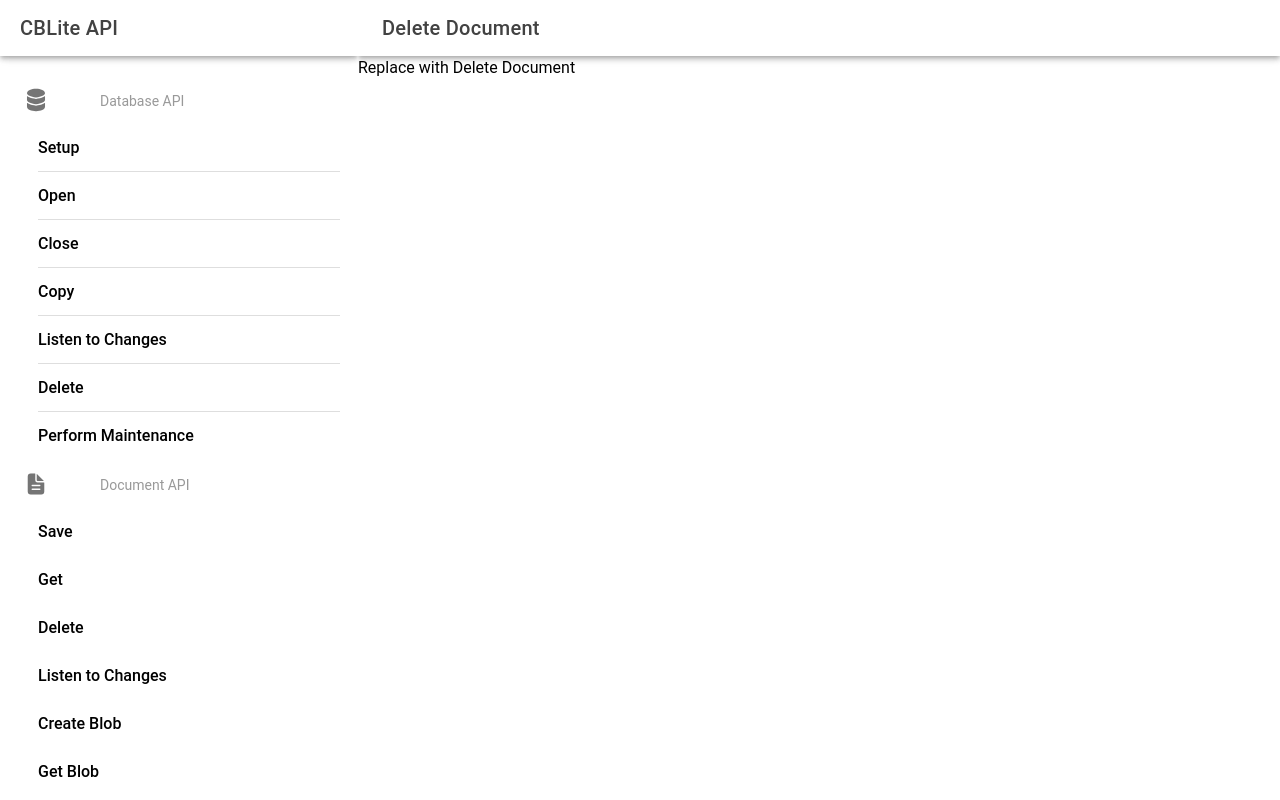
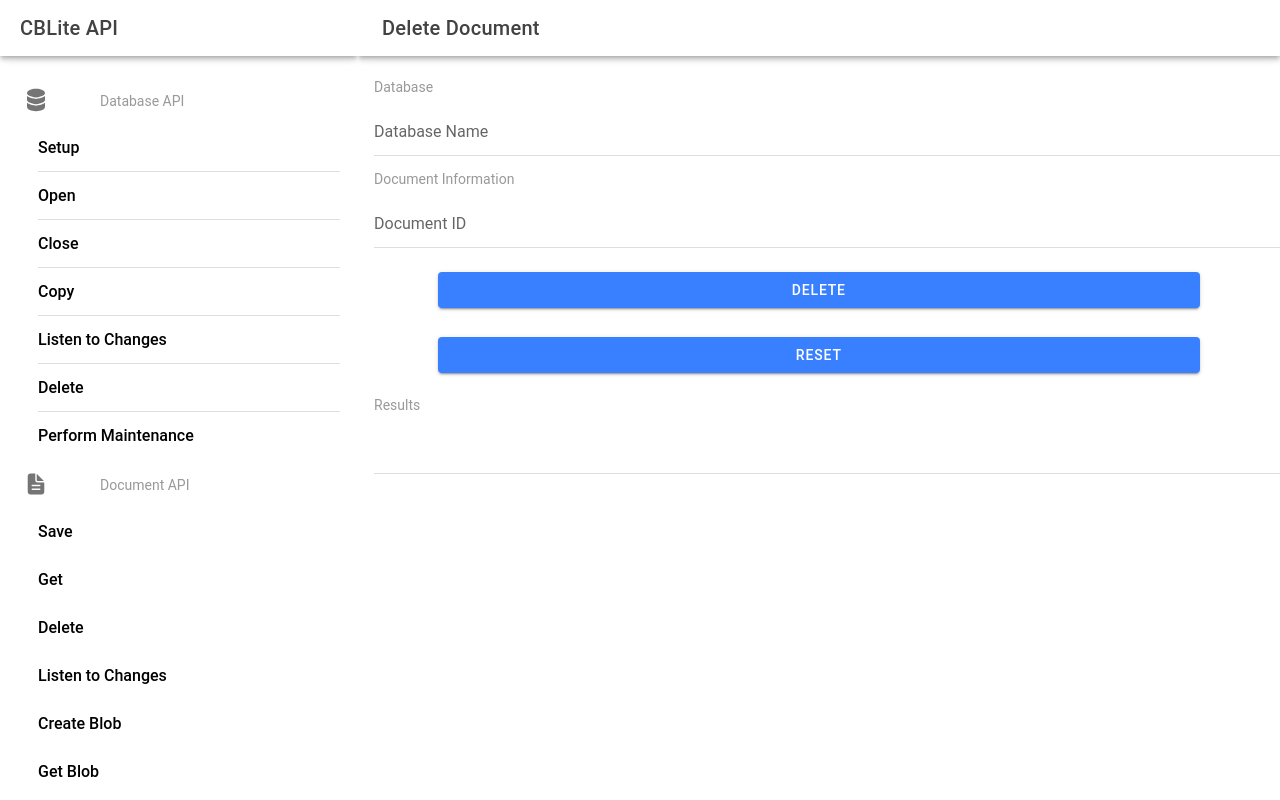
Before and after one commit to couchbaselabs/cbl-enterprise-ionic, a React (Vite) app in the folder example/: page /documents/delete in a window 1280 px wide. Built offline with nearby package versions, Linux system fonts and the light colour scheme.

Commit message:
updated document delete with try catch to keep app from bombing

```diff
--- a/example/src/App.tsx
+++ b/example/src/App.tsx
@@ -40,7 +40,6 @@
     DeleteBlobPage,
     DeleteDocumentPage,
     GetBlobPage,
-    UpdateDocumnetPage,
     GetDocumnetPage,
     ChangeDocumnetPage,
     CreateBatchPage,
@@ -111,7 +110,6 @@
 
                         <Route path="/documents/create" component={CreateDocumentPage} exact/>
                         <Route path="/documents/get" component={GetDocumnetPage} exact/>
-                        <Route path="/documents/update" component={UpdateDocumnetPage} exact/>
                         <Route path="/documents/change" component={ChangeDocumnetPage} exact/>
                         <Route path="/documents/delete" component={DeleteDocumentPage} exact/>
                         <Route path="/documents/blob/create" component={CreateBlobPage} exact/>
--- /dev/null
+++ b/example/src/components/DocumentIdForm/DocumentIdForm.tsx
@@ -0,0 +1,92 @@
+// DocumentIdForm.tsx
+import React from 'react';
+
+import {
+  IonButton,
+  IonItemGroup,
+  IonItemDivider,
+  IonList,
+  IonItem,
+  IonInput,
+  IonLabel,
+} from '@ionic/react';
+
+export type DocumentIdFormType = {
+  setDatabaseName: (arg: string) => void;
+  databaseName: string;
+  setDocumentId: (arg: string) => void;
+  documentId: string;
+  buttonName: string;
+  reset: () => void;
+  update: () => void;
+  resultsMessage: string;
+};
+
+const DocumentIdForm: React.FC<DocumentIdFormType> = ({
+  setDatabaseName,
+  databaseName,
+  setDocumentId,
+  documentId,
+  buttonName,
+  update,
+  reset,
+  resultsMessage,
+}) => {
+  return (
+    <IonList>
+      <IonItemDivider>
+        <IonLabel>Database</IonLabel>
+      </IonItemDivider>
+      <IonItem key={0}>
+        <IonInput
+          onInput={(e: any) => setDatabaseName(e.target.value)}
+          placeholder="Database Name"
+          value={databaseName}
+        ></IonInput>
+      </IonItem>
+      <IonItemDivider>
+        <IonLabel>Document Information</IonLabel>
+      </IonItemDivider>
+      <IonItem key={1}>
+        <IonInput
+          onInput={(e: any) => setDocumentId(e.target.value)}
+          placeholder="Document ID"
+          value={documentId}
+        ></IonInput>
+      </IonItem>
+      <IonButton
+        onClick={update}
+        style={{
+          display: 'block',
+          marginLeft: 'auto',
+          marginRight: 'auto',
+          padding: '20px 80px',
+        }}
+      >
+        {buttonName}
+      </IonButton>
+      <IonButton
+        onClick={reset}
+        style={{
+          display: 'block',
+          marginLeft: 'auto',
+          marginRight: 'auto',
+          padding: '5px 80px',
+        }}
+      >
+        Reset
+      </IonButton>
+
+      <IonItemGroup>
+        <IonItemDivider>
+          <IonLabel>Results</IonLabel>
+        </IonItemDivider>
+        <IonItem>
+          <IonLabel>{resultsMessage}</IonLabel>
+        </IonItem>
+      </IonItemGroup>
+    </IonList>
+  );
+};
+
+export default DocumentIdForm;
--- a/example/src/pages/documents/DeleteDocument.tsx
+++ b/example/src/pages/documents/DeleteDocument.tsx
@@ -1,12 +1,63 @@
 // DeleteDocument.tsx
-import React from 'react';
+import React, { useState, useContext } from 'react';
+import DatabaseContext from '../../providers/DatabaseContext';
 import DetailPageContainer from '../../components/DetailPageContainer/DetailPageContainer';
+import DocumentIdForm from '../../components/DocumentIdForm/DocumentIdForm';
 
 const DeleteDocumentPage: React.FC = () => {
+  const { databases, setDatabases } = useContext(DatabaseContext)!;
+  const [databaseName, setDatabaseName] = useState<string>('');
+  const [documentId, setDocumentId] = useState<string>('');
+  const [resultsMessage, setResultsMessage] = useState<string>('');
+
+  function reset() {
+    setDatabaseName('');
+    setDocumentId('');
+    setResultsMessage('');
+  }
+
+  function update() {
+    if (databaseName in databases) {
+      let db = databases[databaseName];
+      if (db != null) {
+        db.getDocument(documentId)
+          .then((doc: any) => {
+            if (doc.id !== null) {
+              db.deleteDocument(doc)
+                .then(() => {
+                  setResultsMessage('success');
+                })
+                .catch((error: string) => {
+                  setResultsMessage(error);
+                });
+            } else {
+              setResultsMessage('Error: Document not found');
+            }
+          })
+          .catch((error: string) => {
+            setResultsMessage(error);
+          });
+      }
+    } else {
+      setResultsMessage('Error: Database is not setup (defined)');
+    }
+  }
+
   return (
     <DetailPageContainer
-    navigationTitle="Delete Document" collapseTitle="Delete Document">
-       <p>Replace with Delete Document</p>
+      navigationTitle="Delete Document"
+      collapseTitle="Delete Document"
+    >
+      <DocumentIdForm
+        setDatabaseName={setDatabaseName}
+        databaseName={databaseName}
+        setDocumentId={setDocumentId}
+        documentId={documentId}
+        buttonName="Delete"
+        update={update}
+        reset={reset}
+        resultsMessage={resultsMessage}
+      />
     </DetailPageContainer>
   );
 };
--- a/example/src/pages/documents/GetDocument.tsx
+++ b/example/src/pages/documents/GetDocument.tsx
@@ -2,18 +2,7 @@
 import React, { useState, useContext } from 'react';
 import DatabaseContext from '../../providers/DatabaseContext';
 import DetailPageContainer from '../../components/DetailPageContainer/DetailPageContainer';
-
-import v4 from 'couchbase-lite-ee-ionic';
-
-import {
-	IonButton,
-	IonItemGroup,
-	IonItemDivider,
-	IonList,
-	IonItem,
-	IonInput,
-	IonLabel,
-  } from '@ionic/react';
+import DocumentIdForm from '../../components/DocumentIdForm/DocumentIdForm';
 
 const GetDocumentPage: React.FC = () => {
   const { databases, setDatabases } = useContext(DatabaseContext)!;
@@ -34,7 +23,7 @@
       if (db != null) {
         db.getDocument(documentId)
           .then((doc: any) => {
-            if (doc != null) {
+            if (doc.id !== null) {
               setResultsMessage('Document Found: ' + JSON.stringify(doc));
             } else {
               setResultsMessage('Error: Document not found');
@@ -52,59 +41,16 @@
   return (
     <DetailPageContainer
     navigationTitle="Get Document" collapseTitle="Get Document">
-      <IonList>
-        <IonItemDivider>
-          <IonLabel>Database</IonLabel>
-        </IonItemDivider>
-        <IonItem key={0}>
-          <IonInput
-            onInput={(e: any) => setDatabaseName(e.target.value)}
-            placeholder="Database Name"
-            value={databaseName}
-          ></IonInput>
-        </IonItem>
-        <IonItemDivider>
-          <IonLabel>Document Information</IonLabel>
-        </IonItemDivider>
-        <IonItem key={1}>
-          <IonInput
-            onInput={(e: any) => setDocumentId(e.target.value)}
-            placeholder="Document ID"
-            value={documentId}
-          ></IonInput>
-        </IonItem>
-        <IonButton
-          onClick={update}
-          style={{
-            display: 'block',
-            marginLeft: 'auto',
-            marginRight: 'auto',
-            padding: '20px 80px',
-          }}
-        >
-          Get
-        </IonButton>
-        <IonButton
-          onClick={reset}
-          style={{
-            display: 'block',
-            marginLeft: 'auto',
-            marginRight: 'auto',
-            padding: '5px 80px',
-          }}
-        >
-          Reset
-        </IonButton>
-
-        <IonItemGroup>
-          <IonItemDivider>
-            <IonLabel>Results</IonLabel>
-          </IonItemDivider>
-          <IonItem>
-            <IonLabel>{resultsMessage}</IonLabel>
-          </IonItem>
-        </IonItemGroup>
-      </IonList>
+     <DocumentIdForm
+        setDatabaseName={setDatabaseName}
+        databaseName={databaseName}
+        setDocumentId={setDocumentId}
+        documentId={documentId}
+        buttonName="Get"
+        update={update}
+        reset={reset}
+        resultsMessage={resultsMessage}
+      />
     </DetailPageContainer>
   );
 };
--- a/example/src/pages/documents/index.tsx
+++ b/example/src/pages/documents/index.tsx
@@ -3,7 +3,6 @@
 export { default as DeleteBlobPage } from './DeleteBlob';
 export { default as DeleteDocumentPage } from './DeleteDocument';
 export { default as GetBlobPage } from './GetBlob';
-export { default as UpdateDocumnetPage } from './UpdateDocument';
 export { default as GetDocumnetPage } from './GetDocument';
 export { default as ChangeDocumnetPage } from './ChangeDocument';
 export { default as CreateBatchPage } from './CreateBatch';
```
Also changed, not shown: 1 other file (tests, documents, lock files or other folders).
